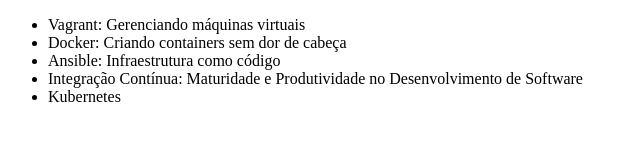
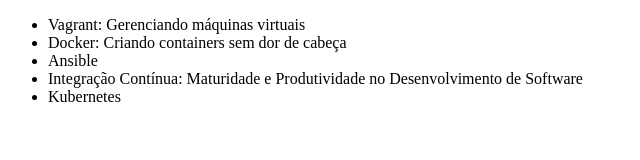
Before and after one commit to anasouza26/alura-git, a plain HTML site: page index.html in a window 1280 px wide. Shown: the whole page, without its empty margins (0-640 px from the left). Drawn offline with Linux system fonts and the light colour scheme.

Commit message:
Revert "Mudando nome do curso de Ansible"
This reverts commit c41b5ab66d8388723f43cfb4f40459b9925c7be9.

```diff
--- a/index.html
+++ b/index.html
@@ -8,7 +8,7 @@
     <ul>
         <li>Vagrant: Gerenciando máquinas virtuais</li>
         <li>Docker: Criando containers sem dor de cabeça</li>
-        <li>Ansible: Infraestrutura como código</li>
+        <li>Ansible</li>
         <li>Integração Contínua: Maturidade e Produtividade no Desenvolvimento de Software</li>
 		<li>Kubernetes</li>
     </ul>
```
